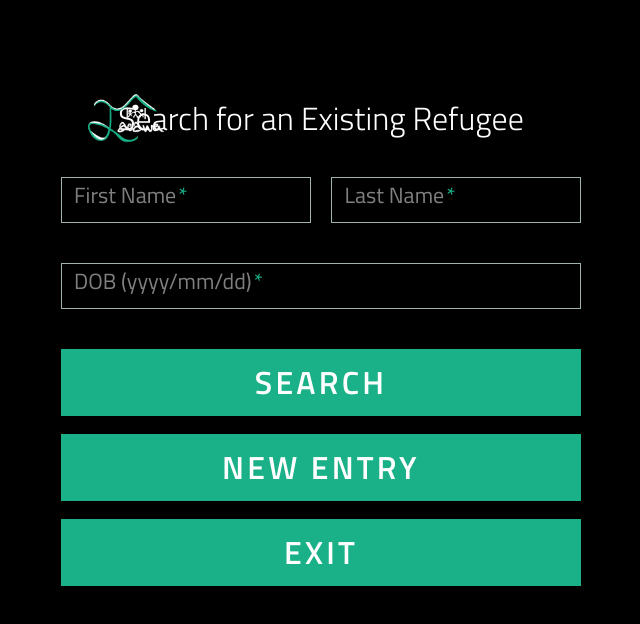
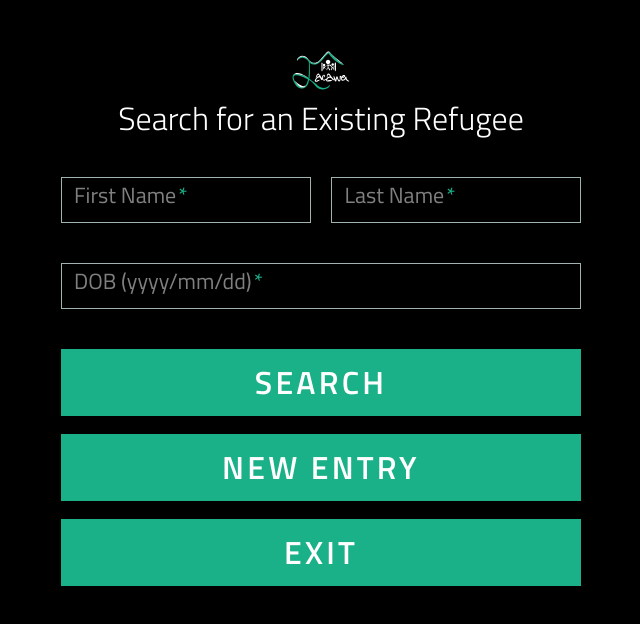
Before and after one commit to WaelLoop/JACAWA, a plain HTML site: page pages/search.html in a window 1280 px wide. Shown: the whole page, without its empty margins (319-959 px from the left). Drawn offline with nearby package versions, Linux system fonts and the light colour scheme.

Commit message:
logo done

```diff
--- a/css/style.css
+++ b/css/style.css
@@ -7,14 +7,12 @@
   width: 100%;
 }
 
-img:not(.mainLogo) {
+.altLogo {
   float: right;
   height: 75px;
-  width: 150px;
+  width: 100%;
   position: absolute;
-  padding-bottom: 0px;
-  padding-left: 25px;
-  padding-right: 45px;
+  padding-bottom: 15px;
 }
 
 html {
--- a/pages/search.html
+++ b/pages/search.html
@@ -9,10 +9,9 @@
 </head>
 
 <body>
+  <img class="altLogo" src = "../Logo/Jacawa.svg" alt="logo"/>
   <div class="form">
-
       <div class="tab-content">
-        <img src = "../Logo/Jacawa.png" alt="logo"/>
         <div id="search">
           <h1>Search for an Existing Refugee</h1>
 
```
Also changed, not shown: pages/admin_login.html (+1 -1 lines), pages/current_info.html (+1 -2 lines), pages/new_refugee.html (+1 -2 lines), pages/update_refugee.html (+1 -2 lines).
